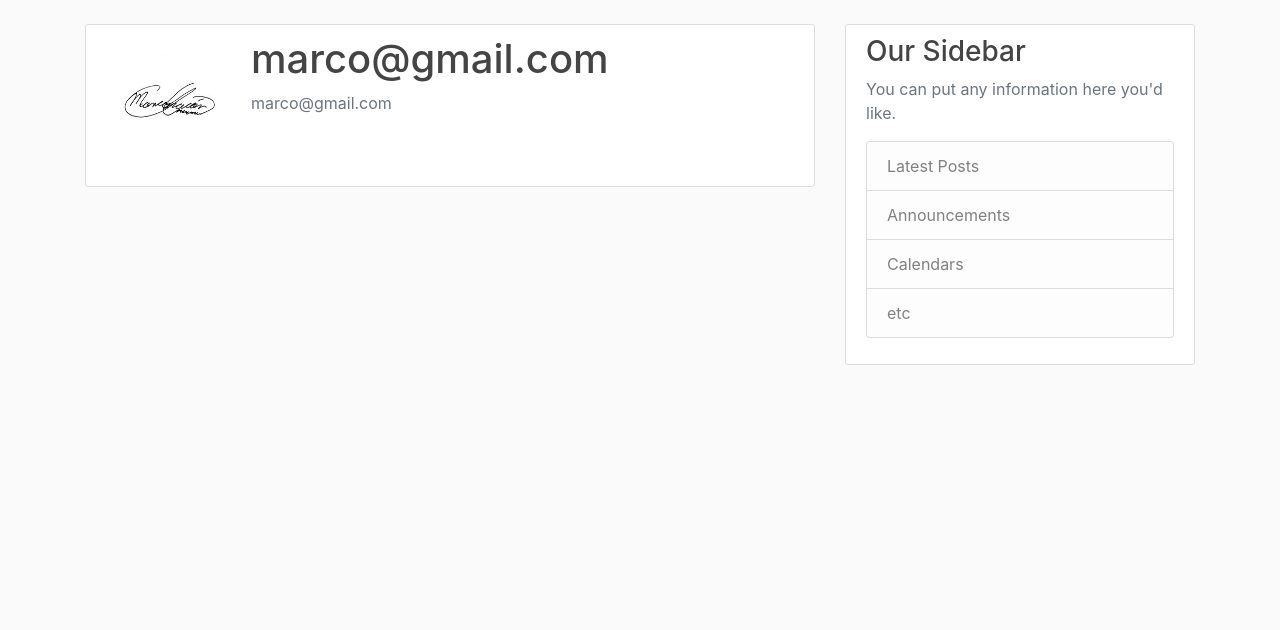
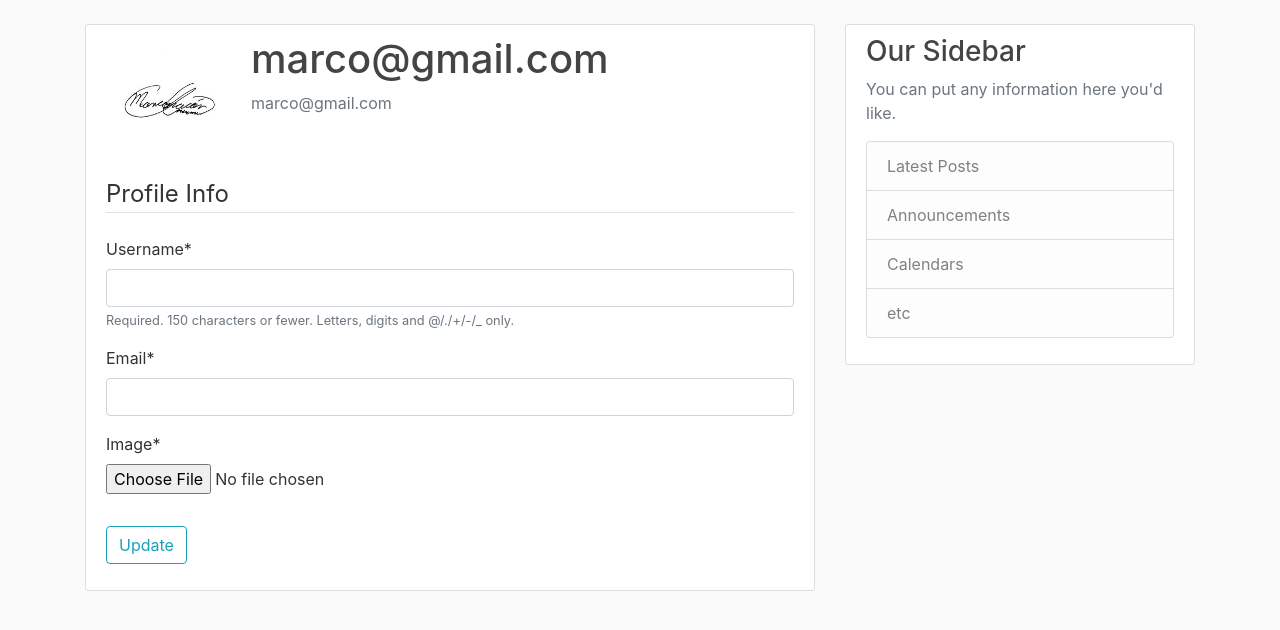
Before and after one commit to MarcoC1796/DJANGO_blog, a Django app: template users/templates/users/profile.html in a window 1280 px wide. Shown: the part 56-686 px from the top of the page. Run offline with Django 3.2, Linux system fonts and the light colour scheme; the template is opened without the code that fills it: values that come from a table or form of the project are taken from there, others are empty; a user stored in the database is signed in; data comes from the database, SQL or seed files in the repository; both versions use the stored data as it was after the commit; some libraries are stand-ins or nearby versions.

Commit message:
adding update profile functionality

```diff
--- a/blog/templates/blog/home.html
+++ b/blog/templates/blog/home.html
@@ -3,6 +3,7 @@
     <h1>Blog home!</h1>
     {% for post in posts %}
         <article class="media content-section">
+            <img class="rounded-circle article-img" src="{{ post.author.profile.image.url }}">
             <div class="media-body">
                 <div class="article-metadata">
                     <a class="mr-2" href="#">{{ post.author }}</a>
--- a/users/forms.py
+++ b/users/forms.py
@@ -1,9 +1,22 @@
 from django import forms
 from django.contrib.auth.models import User
 from django.contrib.auth.forms import UserCreationForm
+from .models import Profile
 
 class UserRegisterForm(UserCreationForm):
     email = forms.EmailField(required=True)
     class Meta:
         model = User
         fields = ('username', 'email', 'password1', 'password2')
+
+# Form to update the User
+class UserUpdateForm(forms.ModelForm):
+    email = forms.EmailField(required=True)
+    class Meta:
+        model = User
+        fields = ('username', 'email')
+
+class ProfileUpdateForm(forms.ModelForm):
+    class Meta:
+        model = Profile
+        fields = ('image', )
--- a/users/models.py
+++ b/users/models.py
@@ -1,5 +1,6 @@
 from django.db import models
 from django.contrib.auth.models import User
+from PIL import Image
 
 # Create your models here.
 class Profile(models.Model):
@@ -8,3 +9,15 @@ class Profile(models.Model):
 
     def __str__(self):
         return f'{self.user.username} Profile'
+
+    # Overriding the parent save method
+    def save(self, *args, **kwargs):
+        super().save(*args, **kwargs)
+
+        # Resizing image
+        img = Image.open(self.image.path)
+
+        if img.height > 300 or img.width > 300:
+            output_size = (300, 300)
+            img.thumbnail(output_size)
+            img.save(self.image.path)
--- a/users/templates/users/profile.html
+++ b/users/templates/users/profile.html
@@ -1,13 +1,25 @@
 {% extends "blog/base.html" %}
+{% load crispy_forms_tags %}
 {% block content %}
     <div class="content-section">
         <div class="media">
             <img class="rounded-circle account-img" src="{{ user.profile.image.url }}">
-        <div class="media-body">
-            <h2 class="account-heading">{{ user.username }}</h2>
-            <p class="text-secondary">{{ user.email }}</p>
+            <div class="media-body">
+                <h2 class="account-heading">{{ user.username }}</h2>
+                <p class="text-secondary">{{ user.email }}</p>
+            </div>
         </div>
-        </div>
-        <!-- FORM HERE -->
+        <!--"enctype" so that the form uploads the image and saves it-->
+        <form method="POST" enctype="multipart/form-data">
+            {% csrf_token %}
+            <fieldset class="form-group">
+                <legend class="border-bottom mb-4">Profile Info</legend>
+                {{ u_form|crispy }}
+                {{ p_form|crispy }}
+            </fieldset>
+            <div class="form-group">
+                <button class="btn btn-outline-info" type="submit">Update</button>
+            </div>
+        </form>
     </div>
 {% endblock content %}
```
Also changed, not shown: users/views.py (+21 -2 lines), db.sqlite3, media/profile-pics/CamScanner_10-26-2020_11.28.54_9t0bSKF.jpg (added), media/profile-pics/CamScanner_10-26-2020_11.28.54_nxJ7h38.jpg (added).
